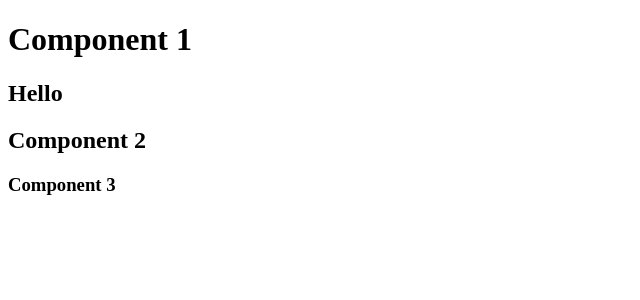
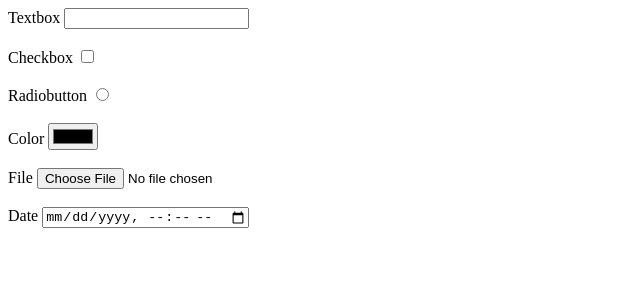
Before and after one commit to MadhviSanghani/react, a React (Vite) app in the folder Demo/: page / in a window 1280 px wide. Shown: the top 300 px of the page, without its empty margins (0-640 px from the left). Built offline with nearby package versions, Linux system fonts and the light colour scheme.

Commit message:
html tag components in react

```diff
--- /dev/null
+++ b/Demo/src/LEC2412/htmlcomp.jsx
@@ -0,0 +1,29 @@
+import * as React from "react";
+
+class HtmlComponents extends React.Component{
+    render() {
+        return(
+            <div>
+                <label htmlFor="">Textbox  </label>
+                <input type="text" />
+                <br /><br />
+                <label htmlFor="">Checkbox  </label>
+                <input type="checkbox" />
+                <br /><br />
+                <label htmlFor="">Radiobutton  </label>
+                <input type="radio" />
+                <br /><br />
+                <label htmlFor="">Color  </label>
+                <input type="color" />
+                <br /><br />
+                <label htmlFor="">File  </label>
+                <input type="File" />
+                <br /><br />
+                <label htmlFor="">Date  </label>
+                <input type="datetime-local" />
+                <br /><br />
+            </div>
+        );
+    }
+}
+export default HtmlComponents;
--- a/Demo/src/main.jsx
+++ b/Demo/src/main.jsx
@@ -1,9 +1,15 @@
 import { StrictMode } from 'react'
 import { createRoot } from 'react-dom/client'
-import Component1 from './LEC2412/component1'
+//import Component1 from './LEC2412/component1'
+import HtmlComponents from './LEC2412/htmlcomp'
+
+// 1. class based implementation
+// 2. function based implementation
+// 3. jsx javascripl XML
+// <DIV> for HTML and <div> for react
 
 createRoot(document.getElementById('root')).render(
   <StrictMode>
-    <Component1 />
+    <HtmlComponents />
   </StrictMode>,
 )
```
